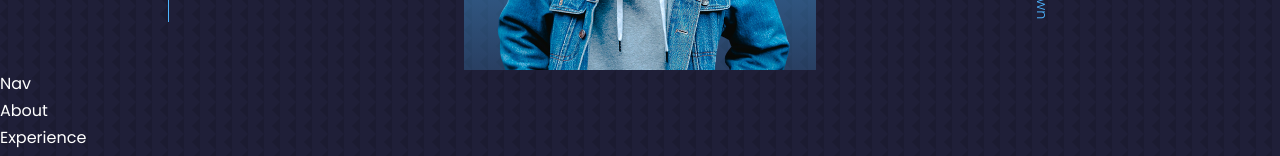
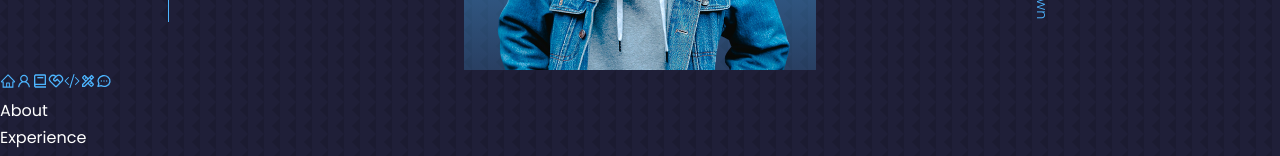
Before and after one commit to eddie1397/React-Portfolio, a React (Create React App) app: page / in a window 1280 px wide. Shown: the part 730-886 px from the top of the page. Built offline with nearby package versions, Linux system fonts and the light colour scheme.

Commit message:
nav Icons added

```diff
--- a/src/components/nav/Nav.jsx
+++ b/src/components/nav/Nav.jsx
@@ -1,10 +1,29 @@
 import React from 'react'
 import './nav.css'
+import {AiOutlineHome} from 'react-icons/ai'
+import {AiOutlineUser} from 'react-icons/ai'
+import {BiBook} from 'react-icons/bi'
+import {BsCamera2} from 'react-icons/bs'
+import {BsCodeSlash} from 'react-icons/bs'
+import {MdOutlineDesignServices} from 'react-icons/md'
+import {RiServiceLine} from 'react-icons/ri'
+import {TbMessageCircle} from 'react-icons/tb'
+
+
 
 
 function Nav() {
   return (
-    <div>Nav</div>
+    <nav>
+      <a href="#"><AiOutlineHome /></a>
+      <a href="#about"><AiOutlineUser /></a>
+      <a href="#experience"><BiBook /></a>
+      <a href="#services"><RiServiceLine /></a>
+      <a href="#portfolio"><BsCodeSlash /></a>
+      <a href="#concept"><MdOutlineDesignServices /></a>
+      <a href="#contact"><TbMessageCircle /></a>
+
+    </nav>
   )
 }
 
```
Also changed, not shown: src/assets/male_icon.png (added).
